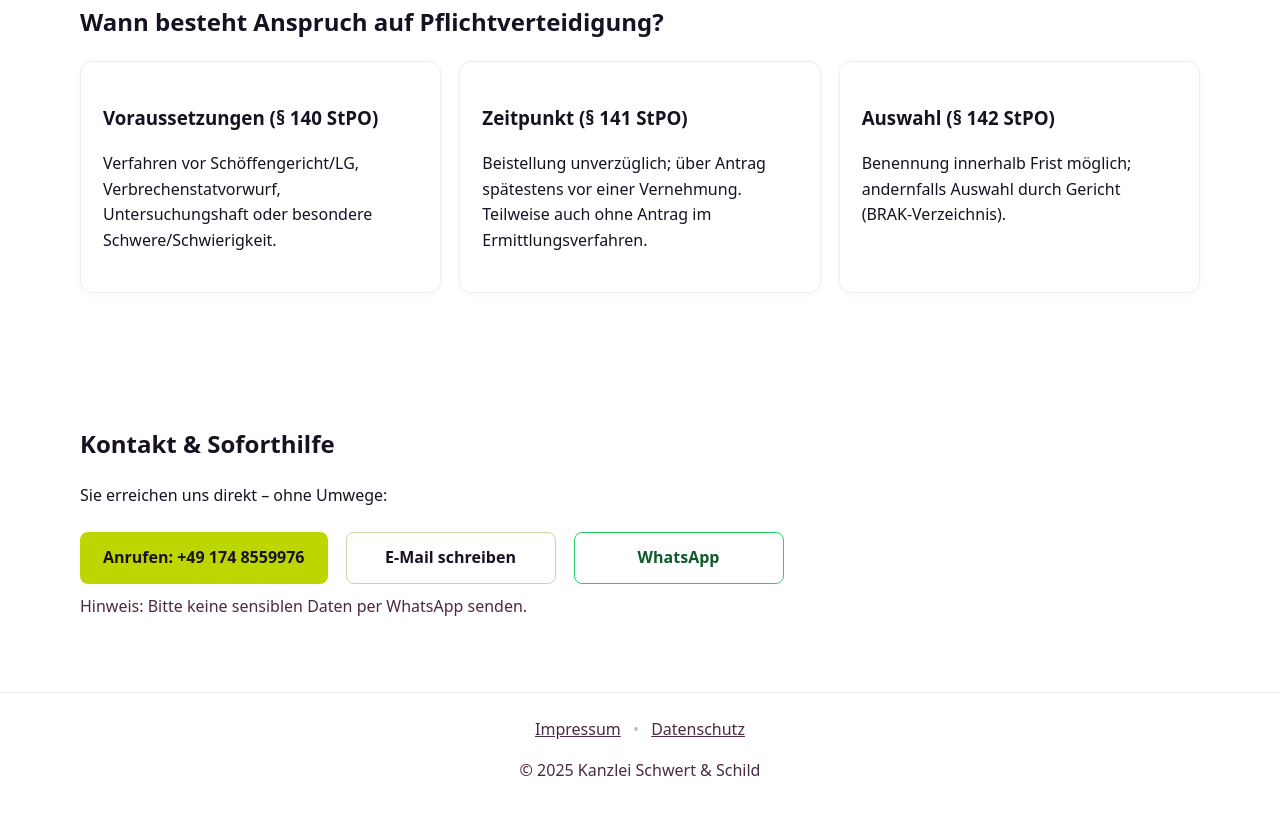
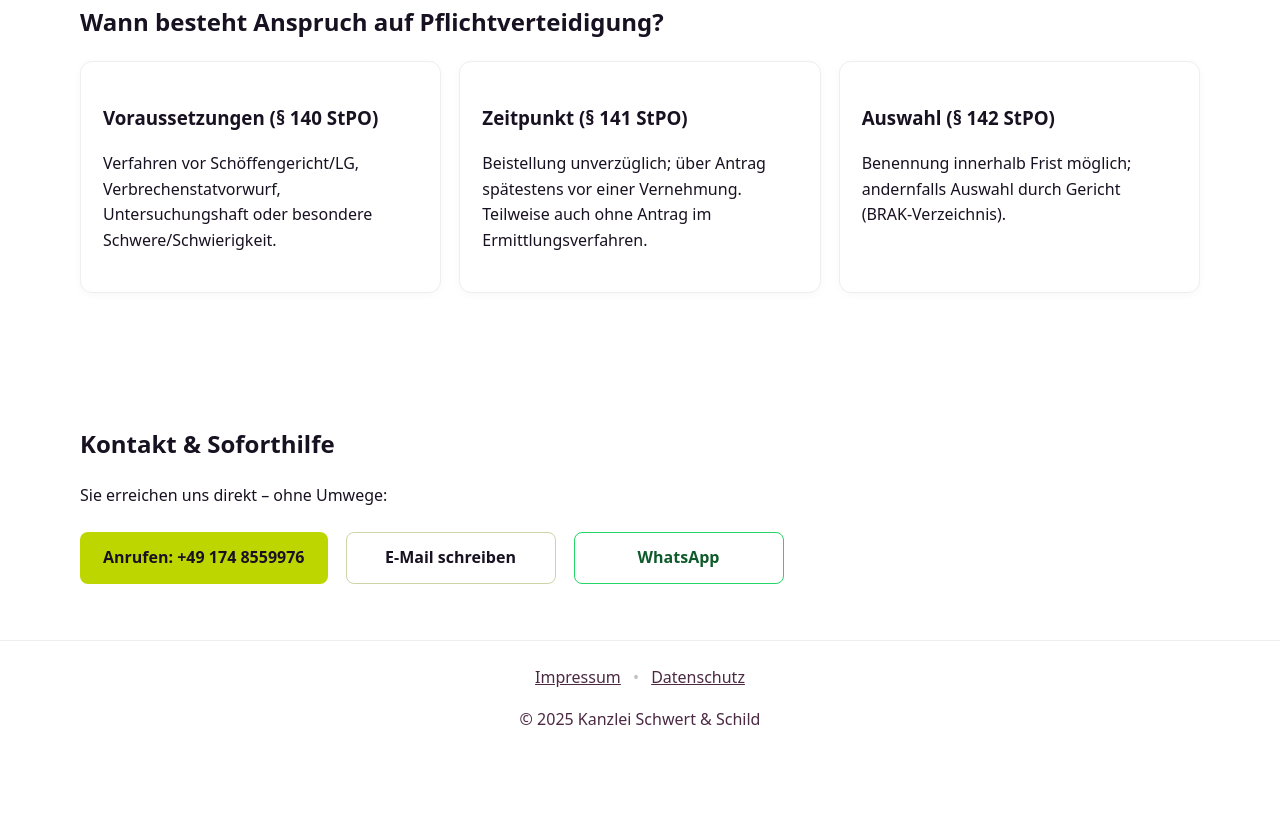
Before and after one commit to marijojagar-cpu/pflichtverteidiger-bayern, a plain HTML site: page index.html in a window 1280 px wide. Shown: the part 499-1313 px from the top of the page. After the commit the page ends 1271 px from the top, so only its background shows below. Drawn offline with Linux system fonts and the light colour scheme.

Commit message:
Update index.html

```diff
--- a/index.html
+++ b/index.html
@@ -47,8 +47,6 @@
           <a class="btn primary" href="tel:+491748559976">Anrufen: +49&nbsp;174&nbsp;8559976</a>
           <a class="btn ghost" href="mailto:email@pflichtverteidiger.bayern">E‑Mail schreiben</a>
           <a class="btn whatsapp" href="https://wa.me/491748559976?text=Hallo%2C%20ich%20ben%C3%B6tige%20Soforthilfe%20in%20einer%20Strafsache." target="_blank" rel="noopener">WhatsApp</a>
-        </div>
-        <p class="contact-note">Hinweis: Bitte keine sensiblen Daten per WhatsApp senden.</p>
       </div>
     </section>
   </main>
```
